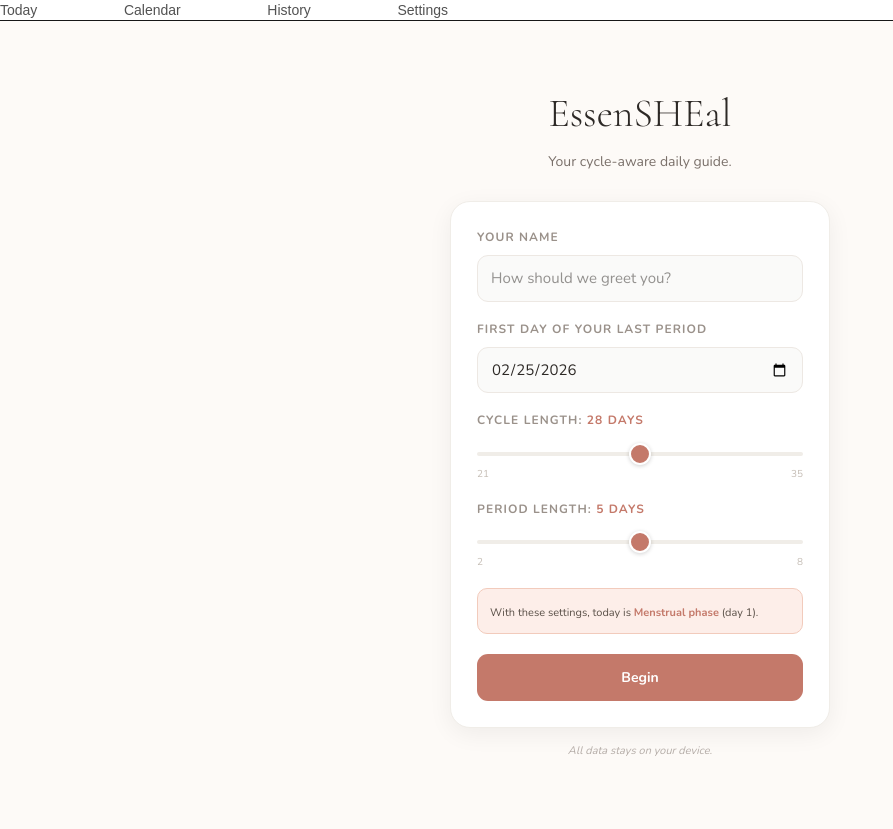
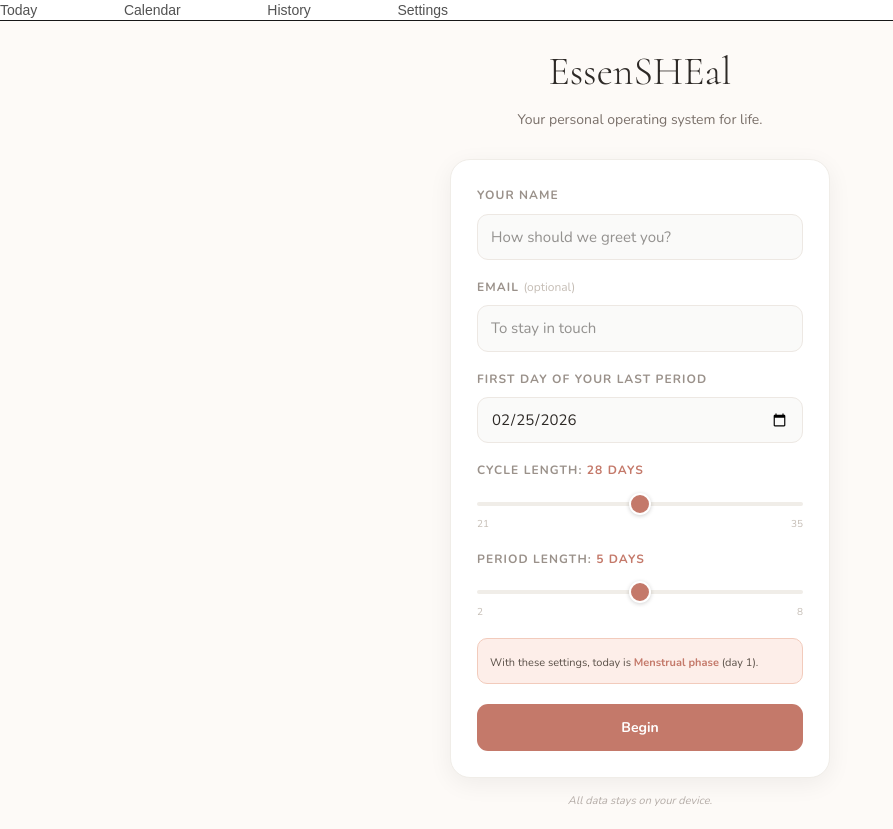
Before and after one commit to dariiavereshchak/cycle-planner, a Next.js app: page / in a window 1280 px wide. Shown: the whole page, without its empty margins (0-893 px from the left). Built offline with nearby package versions, Linux system fonts and the light colour scheme.

Commit message:
Add email capture to setup screen

```diff
--- a/components/AppClient.jsx
+++ b/components/AppClient.jsx
@@ -2291,20 +2291,34 @@ function SettingsTab({ profile, onSave, onReset }) {
 }
 
 // ── SETUP SCREEN ──────────────────────────────────────────────────────────────
+const SHEET_URL = "https://script.google.com/macros/s/AKfycbz8CuLPWhlnIRoJAcNRPRSpc7QFsq9u3S1al6Q-uvW8t5blJAeF0zJTjcJgFm6HzvbLIA/exec";
+
 function SetupScreen({ onSave }) {
   const [name, setName] = useState("");
+  const [email, setEmail] = useState("");
   const [date, setDate] = useState(fmtDate(new Date()));
   const [length, setLength] = useState(28);
   const [periodLength, setPeriodLength] = useState(5);
   const previewDay = getCycleDay(date, length);
   const previewPhase = PHASES[getPhaseKey(previewDay, length, periodLength)];
 
+  function handleBegin() {
+    // Fire-and-forget to Google Sheet — don't block the user
+    if (email.trim()) {
+      fetch(SHEET_URL, {
+        method: "POST",
+        body: JSON.stringify({ name: name.trim(), email: email.trim() }),
+      }).catch(() => {}); // silently ignore errors
+    }
+    onSave({ name: name.trim(), cycleStartDate: date, cycleLength: length, periodLength });
+  }
+
   return (
     <div style={{ minHeight:"100vh", background:"#FDFAF7", display:"flex", alignItems:"center", justifyContent:"center", padding:20 }}>
       <div style={{ maxWidth:380, width:"100%" }}>
         <div style={{ textAlign:"center", marginBottom:28 }}>
           <div style={{ fontFamily:"'Cormorant', serif", fontSize:40, fontStyle:"normal", fontWeight:300, color:"#2D2926", marginBottom:8 }}>EssenSHEal</div>
-          <T size={14} color="#7A706A" style={{ display:"block" }}>Your cycle-aware daily guide.</T>
+          <T size={14} color="#7A706A" style={{ display:"block" }}>Your personal operating system for life.</T>
         </div>
         <div style={{ background:"#fff", borderRadius:20, padding:"26px", border:"1.5px solid #F0EDE8", boxShadow:"0 6px 24px rgba(0,0,0,0.06)" }}>
           <div style={{ marginBottom:18 }}>
@@ -2314,6 +2328,14 @@ function SetupScreen({ onSave }) {
               style={{ width:"100%", padding:"11px 13px", borderRadius:11, border:"1.5px solid #EDE8E3", fontFamily:"'Nunito', sans-serif", fontSize:15, color:"#2D2926", outline:"none", background:"#FAFAF9", boxSizing:"border-box" }} />
           </div>
           <div style={{ marginBottom:18 }}>
+            <T size={12} bold color="#9A918A" style={{ display:"block", textTransform:"uppercase", letterSpacing:"0.09em", marginBottom:8 }}>
+              Email <span style={{ color:"#C5BDB5", fontWeight:400, textTransform:"none", letterSpacing:0 }}>(optional)</span>
+            </T>
+            <input type="email" value={email} onChange={e => setEmail(e.target.value)}
+              placeholder="To stay in touch"
+              style={{ width:"100%", padding:"11px 13px", borderRadius:11, border:"1.5px solid #EDE8E3", fontFamily:"'Nunito', sans-serif", fontSize:15, color:"#2D2926", outline:"none", background:"#FAFAF9", boxSizing:"border-box" }} />
+          </div>
+          <div style={{ marginBottom:18 }}>
             <T size={12} bold color="#9A918A" style={{ display:"block", textTransform:"uppercase", letterSpacing:"0.09em", marginBottom:8 }}>First day of your last period</T>
             <input type="date" value={date} onChange={e => setDate(e.target.value)}
               style={{ width:"100%", padding:"11px 13px", borderRadius:11, border:"1.5px solid #EDE8E3", fontFamily:"'Nunito', sans-serif", fontSize:15, color:"#2D2926", outline:"none", background:"#FAFAF9", boxSizing:"border-box" }} />
@@ -2335,7 +2357,7 @@ function SetupScreen({ onSave }) {
           <div style={{ background:previewPhase.soft, borderRadius:10, padding:"10px 12px", border:`1px solid ${previewPhase.border}`, marginBottom:20 }}>
             <T size={11} color="#5A5048" style={{ lineHeight:1.6 }}>With these settings, today is <strong style={{ color:previewPhase.color }}>{previewPhase.name} phase</strong> (day {previewDay}).</T>
           </div>
-          <button onClick={() => onSave({ name: name.trim(), cycleStartDate: date, cycleLength: length, periodLength })}
+          <button onClick={handleBegin}
             style={{ width:"100%", padding:"13px", borderRadius:11, border:"none", background:"#C4796A", color:"#fff", fontFamily:"'Nunito', sans-serif", fontWeight:700, fontSize:14, cursor:"pointer" }}>
             Begin
           </button>
```
